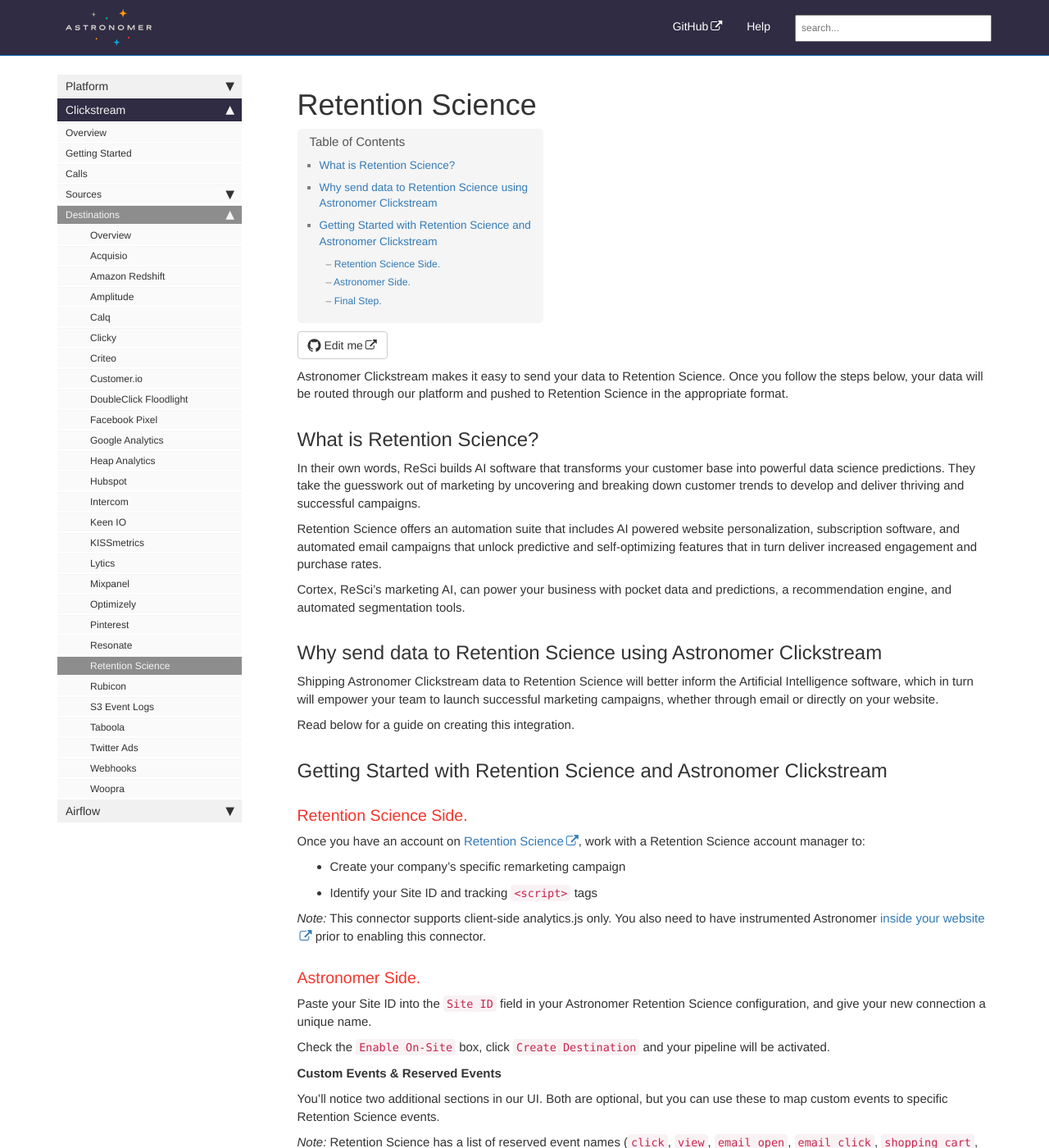
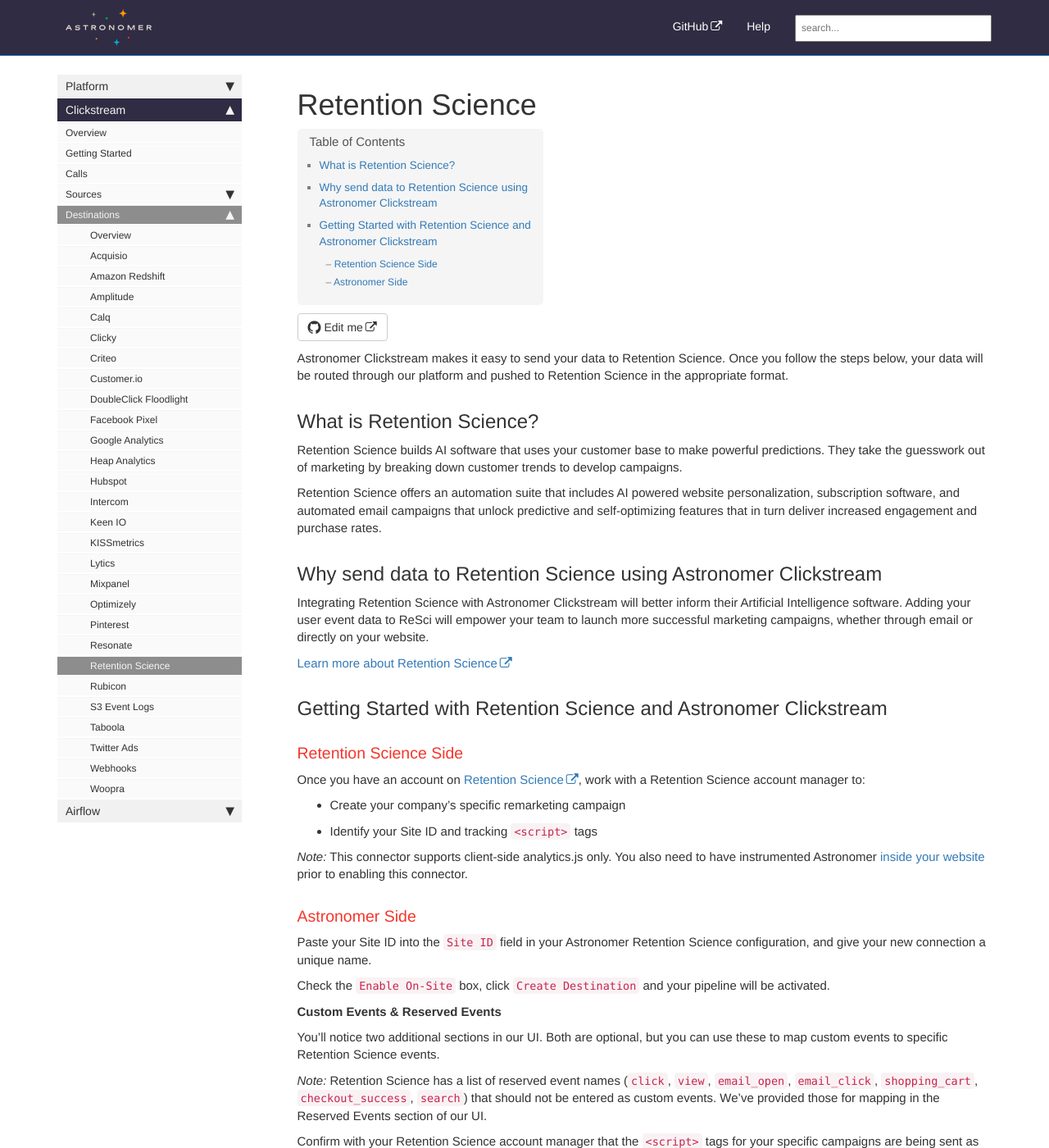
Before and after one commit to petedejoy/documentation, a Jekyll site: the page built from v2/clickstream/destinations/retention-science.md, in a window 1280 px wide and 1400 px high. Shown: the whole window at 82% size. Built offline with Jekyll 4.4.1, drawn with Linux system fonts in a browser that asks for light colours; nearby versions of some CDN libraries; comment, search, counter and statistics services are not loaded; some of the changed text lies outside the part shown.

Commit message:
Retention Science MVP Final #28

```diff
--- a/v2/clickstream/destinations/retention-science.md
+++ b/v2/clickstream/destinations/retention-science.md
@@ -7,31 +7,29 @@ Astronomer Clickstream makes it easy to send your data to Retention Science. Onc
 
 ## What is Retention Science?
 
-In their own words, ReSci builds AI software that transforms your customer base into powerful data science predictions. They take the guesswork out of marketing by uncovering and breaking down customer trends to develop and deliver thriving and successful campaigns.
+Retention Science builds AI software that uses your customer base to make powerful predictions. They take the guesswork out of marketing by breaking down customer trends to develop campaigns.
 
 Retention Science offers an automation suite that includes AI powered website personalization, subscription software, and automated email campaigns that unlock predictive and self-optimizing features that in turn deliver increased engagement and purchase rates.
 
-Cortex, ReSci's marketing AI, can power your business with pocket data and predictions, a recommendation engine, and automated segmentation tools.
 
 ## Why send data to Retention Science using Astronomer Clickstream
 
-Shipping Astronomer Clickstream data to Retention Science will better inform the Artificial Intelligence software, which in turn will empower your team to launch successful marketing campaigns, whether through email or directly on your website.
+Integrating Retention Science with Astronomer Clickstream will better inform their Artificial Intelligence software. Adding your user event data to ReSci will empower your team to launch more successful marketing campaigns, whether through email or directly on your website.
 
-Read below for a guide on creating this integration.
-
+[Learn more about Retention Science](https://www.retentionscience.com/)
 
 ## Getting Started with Retention Science and Astronomer Clickstream
 
-### Retention Science Side.
+### Retention Science Side
 
 Once you have an account on [Retention Science](https://www.retentionscience.com/), work with a Retention Science account manager to:
 
 - Create your company's specific remarketing campaign
 - Identify your Site ID and tracking `<script>` tags
 
-*Note:* This connector supports client-side analytics.js only.  You also need to have instrumented Astronomer [inside your website](https://docs.astronomer.io/docs/1.0/streaming/clickstream/collectors/analyticsjs/) prior to enabling this connector.
+*Note:* This connector supports client-side analytics.js only.  You also need to have instrumented Astronomer [inside your website](../sources/analyticsjs.md) prior to enabling this connector.
 
-### Astronomer Side.
+### Astronomer Side
 
 Paste your Site ID into the `Site ID` field in your Astronomer Retention Science configuration, and give your new connection a unique name.
 
@@ -43,8 +41,4 @@ You'll notice two additional sections in our UI. Both are optional, but you can
 
 *Note:* Retention Science has a list of reserved event names (`click`, `view`, `email_open`, `email_click`, `shopping_cart`, `checkout_success`, `search`) that should not be entered as custom events.  We've provided those for mapping in the Reserved Events section of our UI.
 
-[Insert Example Image Here]
-
-### Final Step.
-
 Confirm with your Retention Science account manager that the `<script>` tags for your specific campaigns are being sent as expected.
```
Also changed, not shown: v2/clickstream/destinations/rubicon.md (+2 -0 lines), v2/clickstream/destinations/taboola.md (+3 -1 lines).
